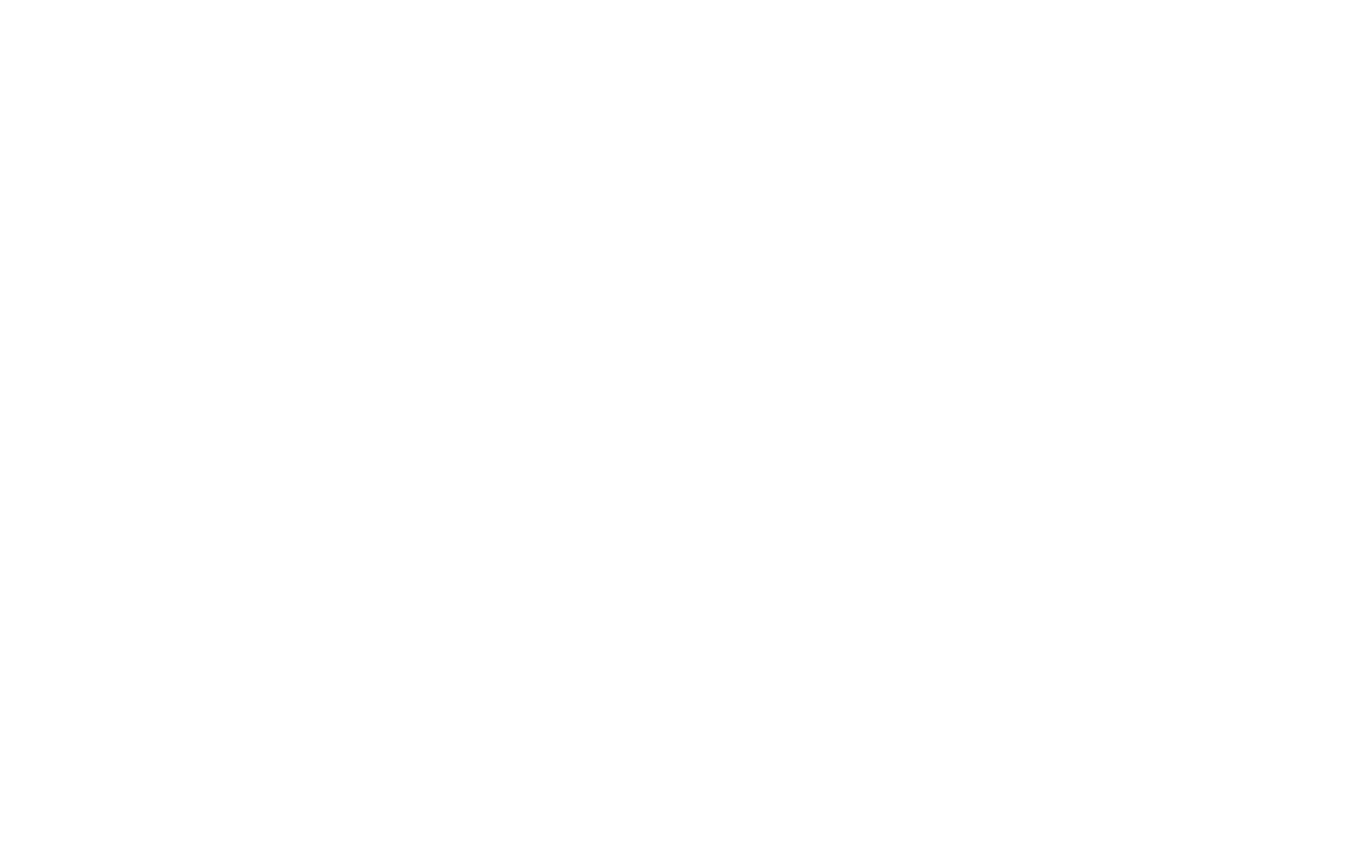
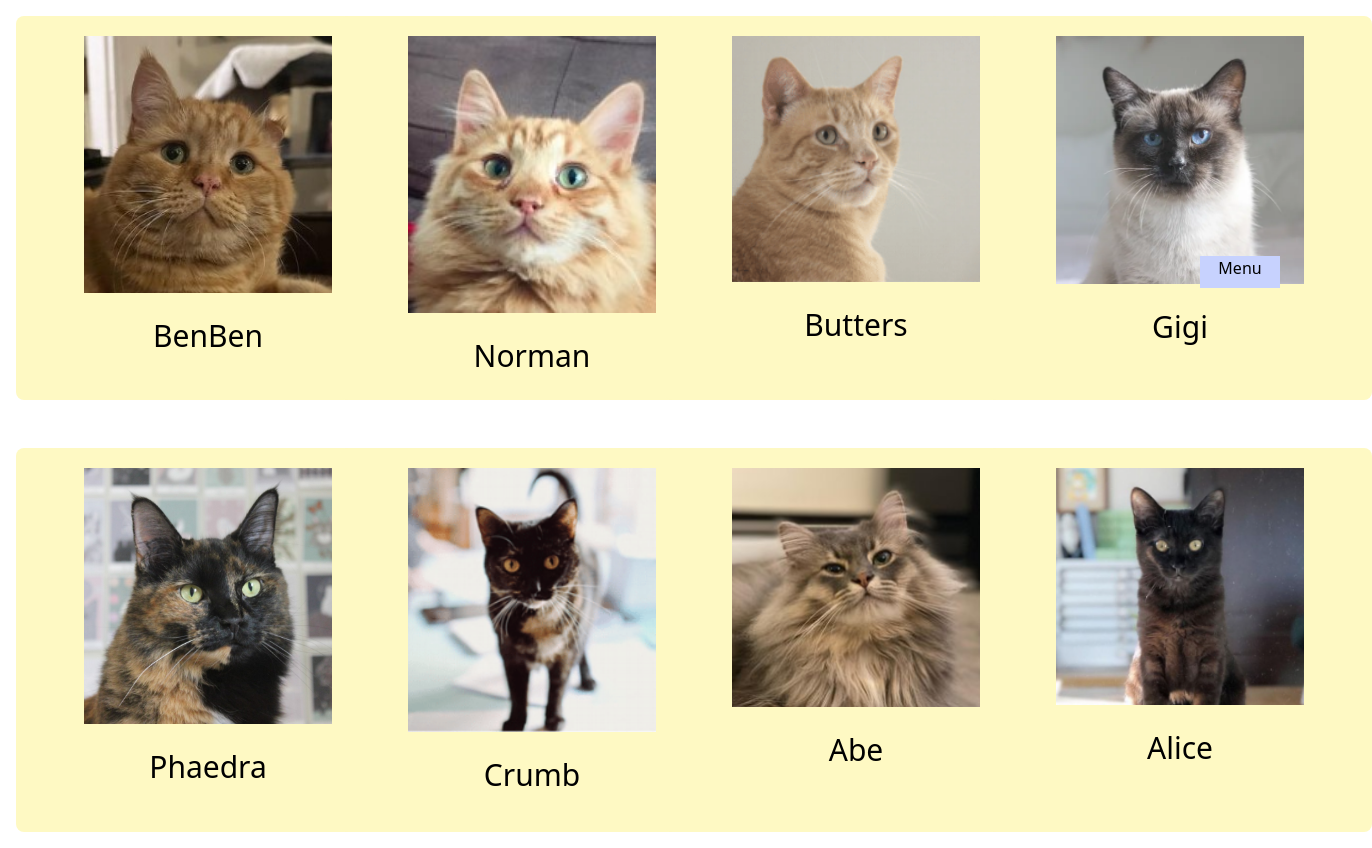
Before and after one commit to madeleine-patience/Considerate-Cat-Tarot-App, a React (Vite) app: page /CatCatalogue in a window 1280 px wide. Before the commit this address had no page. Shown: the whole page, 1372 px wide, since content can reach past the window. Before the commit the page ends 800 px from the top, so only its background shows below. Built offline with nearby package versions, Linux system fonts and the light colour scheme.

Commit message:
Added new page + new purrrrrrrrlaroid component

```diff
--- a/src/App.tsx
+++ b/src/App.tsx
@@ -3,6 +3,7 @@
 import "@fontsource/merriweather";
 import TarotRead from "./pages/TarotRead";
 import Home from "./pages/Home";
+import CatCatalogue from "./pages/CatCatalogue";
 import { Deck } from "./pages/Deck";
 import {
   createBrowserRouter,
@@ -18,6 +19,7 @@
       <Route path="/" element={<Home />} />
       <Route path="/tarotRead" element={<TarotRead />} />
       <Route path="/Deck" element={<Deck />} />
+      <Route path="/CatCatalogue" element={<CatCatalogue />} />
     </Routes>
   );
 }
--- a/src/components/Menu.tsx
+++ b/src/components/Menu.tsx
@@ -8,16 +8,16 @@
     { buttonName: "Home", urlRedirect: "/" },
     { buttonName: "Get a Tarot Read", urlRedirect: "./tarotRead" },
     { buttonName: "View All Cards", urlRedirect: "./Deck" },
-    { buttonName: "View All Cats", urlRedirect: "" },
+    { buttonName: "View All Cats", urlRedirect: "./CatCatalogue" },
     { buttonName: "Shop", urlRedirect: "" },
     { buttonName: "Learn About Tarot", urlRedirect: "" },
     { buttonName: "About", urlRedirect: "" },
   ];
-  const [showHide, setShowHide]=React.useState(false)
-  const showHideMenuButton = ()=>{
-  setShowHide(!showHide)
-  console.log("Hi madie!")
-  }
+  const [showHide, setShowHide] = React.useState(false);
+  const showHideMenuButton = () => {
+    setShowHide(!showHide);
+    console.log("Hi madie!");
+  };
 
   const menuButtons = buttonInfo.map((button, index) => {
     return (
@@ -30,15 +30,19 @@
           }}
         />
       </div>
-
     );
   });
 
   return (
     <div className="fixed right-0 top-64 bg-green-100 rounded-lg ">
       <div className="flex flex-col ">
-
-      <div className="w-20 h-8 bg-indigo-200 mx-auto text-center align-middle" onClick={showHideMenuButton}> {showHide? "Hide" : "Menu"} </div>
+        <div
+          className="w-20 h-8 bg-indigo-200 mx-auto text-center align-middle"
+          onClick={showHideMenuButton}
+        >
+          {" "}
+          {showHide ? "Hide" : "Menu"}{" "}
+        </div>
         {showHide && <div>{menuButtons}</div>}
       </div>
     </div>
--- /dev/null
+++ b/src/components/Purrlaroid.tsx
@@ -0,0 +1,15 @@
+import React from "react";
+import ICatProps from "../types/CatProps";
+
+const Purrlaroid = (props: ICatProps) => {
+  return (
+    <div className="flex m-4 w-96 h-96">
+      <div className=" w-96 bg-yellow-100 rounded-lg">
+        <img className=" w-72 mx-auto p-5" src={props.data.image} />
+        <h3 className=" text-[30px] text-center">{props.data.name}</h3>
+      </div>
+    </div>
+  );
+};
+
+export default Purrlaroid;
--- a/src/components/TarotCardDetails.tsx
+++ b/src/components/TarotCardDetails.tsx
@@ -8,9 +8,9 @@
   const [showCatInfo, setShowCatInfo] = useState(false);
   const [selectedCatId, setSelectedCatId] = useState(0);
   function handleShowCatInfo(image: any) {
+    console.log("Hi chat you are the bomb");
     setShowCatInfo(!showCatInfo);
     const findTheCat = catData.cats.find((cat) => cat.image === image);
-    console.log(findTheCat);
     if (findTheCat) {
       setSelectedCatId(findTheCat.id);
     }
@@ -36,7 +36,7 @@
               )}
               <div className="flex">
                 {props.data.catImage &&
-                  props.data.catImage.map((image:string) => (
+                  props.data.catImage.map((image: string) => (
                     <img
                       key={image}
                       onClick={(event) => {
--- /dev/null
+++ b/src/pages/CatCatalogue.tsx
@@ -0,0 +1,22 @@
+import React from "react";
+import catData from "../data/cats";
+import Purrlaroid from "../components/Purrlaroid";
+import Menu from "../components/Menu";
+
+const CatCatalogue = () => {
+  console.log(catData);
+  const allPurrlaroids = catData.cats.map((cat, index) => {
+    return <Purrlaroid data={cat} />;
+  });
+
+  console.log(catData);
+
+  return (
+    <div className="">
+      <Menu />
+      <div className="grid grid-cols-4 gap-4">{allPurrlaroids}</div>
+    </div>
+  );
+};
+
+export default CatCatalogue;
--- a/src/pages/Deck.tsx
+++ b/src/pages/Deck.tsx
@@ -9,7 +9,6 @@
 import TarotCardDetails from "../components/TarotCardDetails";
 import data from "../data/tarotCardData";
 import Menu from "../components/Menu";
-
 
 export const Deck = () => {
   // Bringing in the hook of useDisplayTarotInfo here, show number is 0, showHIde is false and getTarotInfo is a function that allows us to show and hide the information about the selected card.
@@ -53,7 +52,6 @@
     }
   );
 
-  console.log(data.tarotDeck[25]);
   return (
     <div>
       <div>
@@ -93,7 +91,7 @@
           </div>
         </div>
       )}
-    <Menu/>
+      <Menu />
     </div>
   );
 };
--- a/src/pages/TarotRead.tsx
+++ b/src/pages/TarotRead.tsx
@@ -39,7 +39,6 @@
   function revealTarotInformation(cardNumber: number) {
     setTarotInfo(cardNumber);
   }
-  console.log(data.tarotDeck[15].id)
   const pullThreeCards = randomTarotNumbers.map((tarotFront, index) => {
     return (
       <TarotFront
@@ -75,7 +74,7 @@
           </div>
         )}
       </div>
-  <Menu/>
+      <Menu />
     </div>
   );
 }
--- /dev/null
+++ b/src/types/CatProps.ts
@@ -0,0 +1,11 @@
+interface ICatProps {
+  data: {
+    id: number;
+    name: string;
+    description: string;
+    buddyIds?: number[];
+    image: string;
+  };
+}
+
+export default ICatProps;
```
Lines whose indentation alone changed are shown as unchanged.
